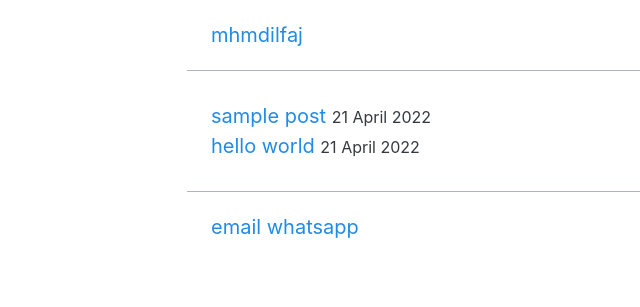
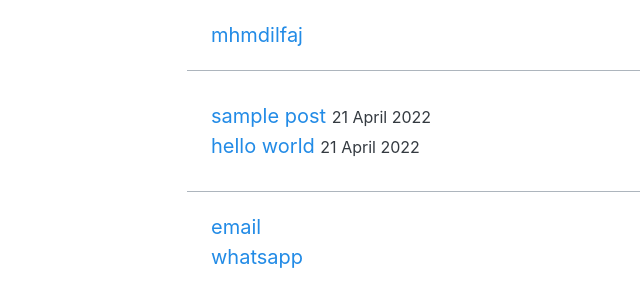
Before and after one commit to mhmdilfaj/mhmdilfaj.github.io, a Jekyll site: the page built from index.html, in a window 1280 px wide. Shown: the top 307 px of the page, without its empty margins (153-793 px from the left). Built offline with Jekyll 4.4.1, drawn with Linux system fonts in a browser that asks for light colours.

Commit message:
Update default.html

```diff
--- a/_layouts/default.html
+++ b/_layouts/default.html
@@ -22,10 +22,10 @@
       {{ content }}
     </main>
     <footer class="container mt-2 mb-2 pt-1 border-top">
-      <nav>
-        <a href="mailto:mhmdilfaj@gmail.com" alt="">email</a>
-        <a href="https://wa.me/+6281296827422" alt="">whatsapp</a>
-      </nav>
+      <ul>
+        <li><a href="mailto:mhmdilfaj@gmail.com" alt="">email</a></li>
+        <li><a href="https://wa.me/+6281296827422" alt="">whatsapp</a></li>
+      </ul>
     </footer>
   </body>
 </html>
```
